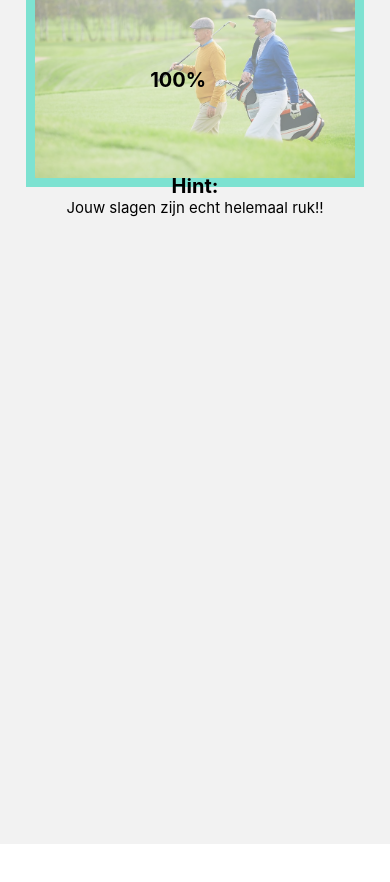
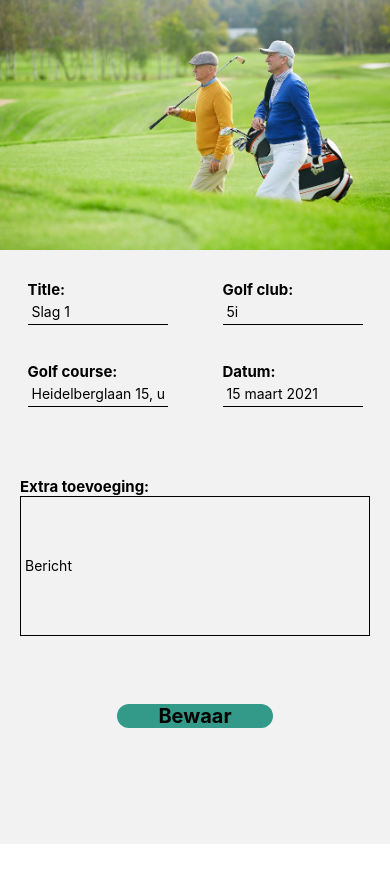
Before and after one commit to GTS-golven/FE, a React Native app in the folder GTS-golven/: screen /Load in a window 390 px wide. Shown: the top 882 px of the page. Before the commit the page ends 844 px from the top, so only its background shows below. Built offline with nearby package versions, Linux system fonts and the light colour scheme.

Commit message:
load wacht 5 sec

```diff
--- a/GTS-golven/screens/Load.js
+++ b/GTS-golven/screens/Load.js
@@ -1,22 +1,23 @@
-import React from "react";
+import React, { useEffect } from "react";
 import {
   View,
   Text,
   Image,
   StyleSheet,
-  Pressable,
   SafeAreaView,
 } from "react-native";
 import Colors from "../components/Colors";
 
 const Load = ({ navigation }) => {
+
+  useEffect(() => {
+    setTimeout(() => {
+      navigation.push("AdInfo")
+    }, 5000);
+  })
+
   return (
     <SafeAreaView style={styles.screen}>
-      <Pressable
-        onPress={() => {
-          navigation.push("AdInfo");
-        }}
-      >
       <View style={styles.mainContainer}>
         <View style={styles.loadBar}>
           <Image
@@ -30,7 +31,6 @@ const Load = ({ navigation }) => {
         <Text style={styles.title}>Hint:</Text>
         <Text style={styles.text}>Jouw slagen zijn echt helemaal ruk!!</Text>
       </View>
-      </Pressable>
     </SafeAreaView>
   );
 };
```
Lines whose indentation alone changed are shown as unchanged.
